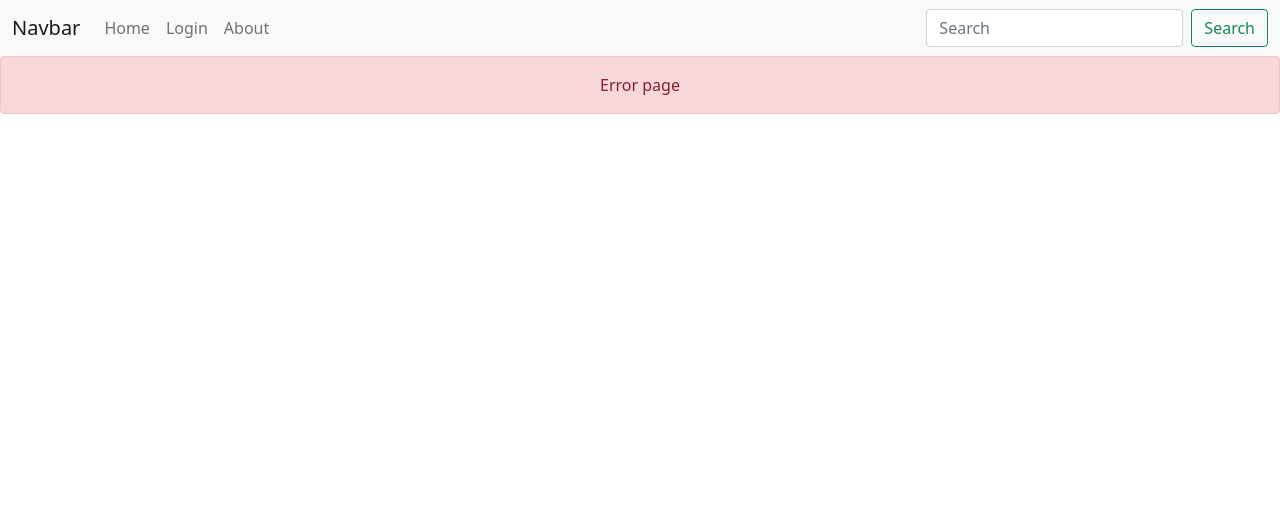
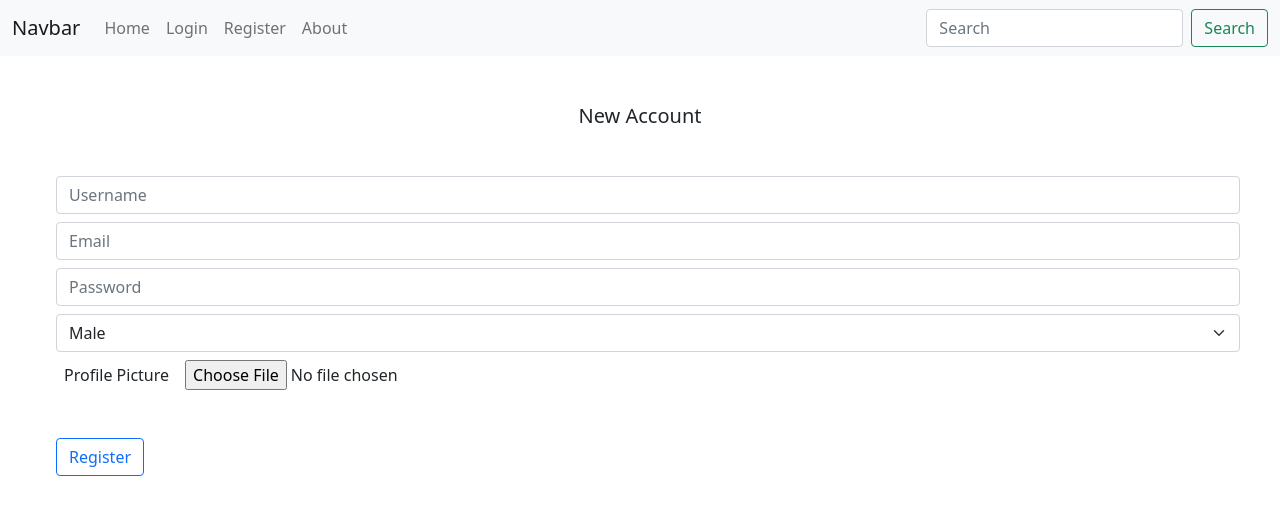
Before and after one commit to ZahraaEmarah/e-commerce-app, a React (Create React App) app: page /Register in a window 1280 px wide. Shown: the top 514 px of the page. Built offline with nearby package versions, Linux system fonts and the light colour scheme.

Commit message:
Register

```diff
--- a/db.json
+++ b/db.json
@@ -92,7 +92,7 @@
             "username": "admin",
             "email": "email@email.com",
             "password": "admin",
-            "profilepicture": "",
+            "profilePicture": "",
             "gender": "Female",
             "shoppingcart": {
                 "totalPrice": 700,
--- a/src/Components/AppRouting.js
+++ b/src/Components/AppRouting.js
@@ -5,6 +5,7 @@ import ProductDetails from "../Containers/ProductDetails"
 import About from "./About";
 import NavBar from "./NavBar";
 import Login from "./Login";
+import Register from "./Register";
 
 let AppRouting = () => {
     return (
@@ -13,6 +14,7 @@ let AppRouting = () => {
             <Routes>
                 <Route path="/" element={<Home />} />
                 <Route path="/Login" element={<Login />} />
+                <Route path="/Register" element={<Register />} />
                 <Route path="/Products" element={<Home />} />
                 <Route path="/Products/:id" element={<ProductDetails />} />
                 <Route path="/About" element={<About />} />
--- a/src/Components/NavBar.js
+++ b/src/Components/NavBar.js
@@ -19,6 +19,9 @@ let NavBar = () => {
                                 <Link className="nav-link" to={"/Login"}>Login</Link>
                             </li>
                             <li className="nav-item">
+                                <Link className="nav-link" to={"/Register"}>Register</Link>
+                            </li>
+                            <li className="nav-item">
                                 <Link className="nav-link" to={"/About"}>About</Link>
                             </li>
                         </ul>
--- a/src/Components/Register.js
+++ b/src/Components/Register.js
@@ -0,0 +1,23 @@
+let Register = () => {
+    return (
+        <div className="m-5">
+            <div className="text-center ">
+                <h5 className="m-5">New Account</h5>
+                <input className="form-control me-2 m-2" type="text" placeholder="Username" />
+                <input className="form-control me-2 m-2" type="email" placeholder="Email" />
+                <input className="form-control me-2 m-2" type="password" placeholder="Password" />
+                <select className="form-control form-select me-2 m-2">
+                    <option>Male</option>
+                    <option>Female</option>
+                </select>
+            </div>
+            <div>
+                <span className="mx-3">Profile Picture</span>
+                <input type="file" id="img" name="img" accept="image/*" />
+            </div>
+            <button className="my-5 mx-2 btn btn-outline-primary" type="button">Register</button>
+        </div>
+    )
+}
+
+export default Register;
--- a/src/main.css
+++ b/src/main.css
@@ -13,10 +13,6 @@
     cursor: pointer;
 }
 
-span{
-    color: blue;
-}
-
 img{
     max-width: 100%;
     max-height: 100%;
```
